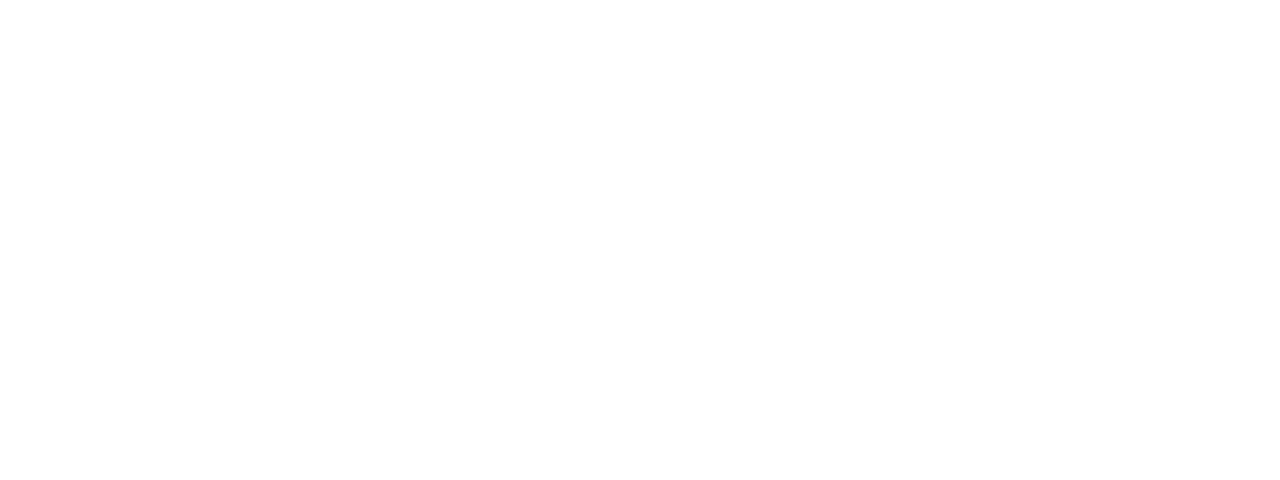
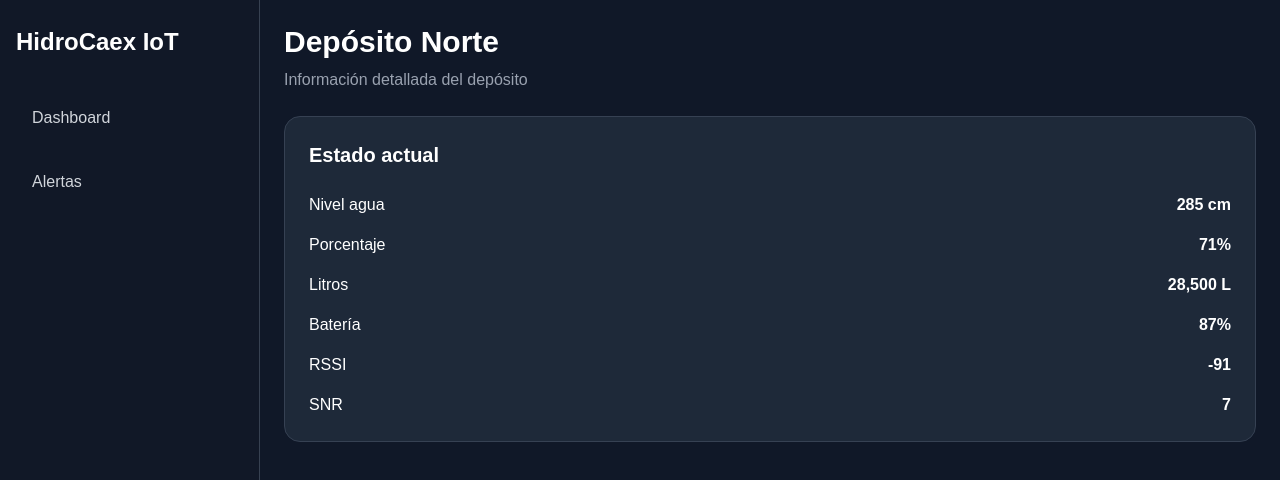
Before and after one commit to dgallardop05/hidrocaex-iot-frontend, a React (Vite) app: page /deposit/1 in a window 1280 px wide. Before the commit this address had no page. Shown: the top 480 px of the page. Built offline with nearby package versions, Linux system fonts and the light colour scheme.

Commit message:
Implemented deposit detail pages

```diff
--- a/src/components/dashboard/DepositCard.module.css
+++ b/src/components/dashboard/DepositCard.module.css
@@ -98,3 +98,8 @@
 .value {
   font-weight: 500;
 }
+
+.link {
+  text-decoration: none;
+  color: inherit;
+}
--- a/src/components/dashboard/DepositCard.tsx
+++ b/src/components/dashboard/DepositCard.tsx
@@ -1,6 +1,8 @@
 import type { Deposit } from '@/types/deposit.types'
 
 import styles from './DepositCard.module.css'
+
+import { Link } from 'react-router-dom'
 
 interface Props {
   deposit: Deposit
@@ -24,6 +26,10 @@
   }
 
   return (
+    <Link
+      to={`/deposit/${deposit.id}`}
+      className={styles.link}
+    >
       <article className={styles.card}>
         <div className={styles.header}>
           <h3 className={styles.title}>
@@ -111,6 +117,7 @@
           </div>
         </div>
       </article>
+    </Link>
   )
 }
 
--- /dev/null
+++ b/src/pages/DepositDetailPage.tsx
@@ -0,0 +1,102 @@
+import { useParams } from 'react-router-dom'
+
+import { mockDeposits } from '@/constants/mockDeposits'
+
+const DepositDetailPage = () => {
+  const { id } = useParams()
+
+  const deposit = mockDeposits.find(
+    (item) => item.id === id,
+  )
+
+  if (!deposit) {
+    return (
+      <div className="text-white">
+        Depósito no encontrado
+      </div>
+    )
+  }
+
+  return (
+    <div className="
+      flex
+      flex-col
+      gap-6
+      w-full
+    ">
+      <div className="
+        flex
+        flex-col
+        gap-2
+      ">
+        <h2 className="text-3xl font-bold">
+          {deposit.name}
+        </h2>
+
+        <p className="text-gray-400">
+          Información detallada del depósito
+        </p>
+      </div>
+
+      <div className="
+        flex
+        flex-wrap
+        gap-6
+      ">
+        <div className="
+          bg-gray-800
+          border
+          border-gray-700
+          rounded-2xl
+          p-6
+          min-w-[320px]
+          flex-1
+        ">
+          <h3 className="text-xl font-semibold mb-6">
+            Estado actual
+          </h3>
+
+          <div className="
+            flex
+            flex-col
+            gap-4
+          ">
+            <div className="flex justify-between">
+              <span>Nivel agua</span>
+              <strong>{deposit.waterLevelCm} cm</strong>
+            </div>
+
+            <div className="flex justify-between">
+              <span>Porcentaje</span>
+              <strong>{deposit.percentage}%</strong>
+            </div>
+
+            <div className="flex justify-between">
+              <span>Litros</span>
+              <strong>
+                {deposit.liters.toLocaleString()} L
+              </strong>
+            </div>
+
+            <div className="flex justify-between">
+              <span>Batería</span>
+              <strong>{deposit.battery}%</strong>
+            </div>
+
+            <div className="flex justify-between">
+              <span>RSSI</span>
+              <strong>{deposit.rssi}</strong>
+            </div>
+
+            <div className="flex justify-between">
+              <span>SNR</span>
+              <strong>{deposit.snr}</strong>
+            </div>
+          </div>
+        </div>
+      </div>
+    </div>
+  )
+}
+
+export default DepositDetailPage
--- a/src/router/AppRouter.tsx
+++ b/src/router/AppRouter.tsx
@@ -7,6 +7,7 @@
 import MainLayout from '@/layouts/MainLayout'
 import DashboardPage from '@/pages/DashboardPage'
 import AlertsPage from '@/pages/AlertsPage'
+import DepositDetailPage from '@/pages/DepositDetailPage'
 
 const AppRouter = () => {
   return (
@@ -21,6 +22,10 @@
             path="/alerts"
             element={<AlertsPage />}
           />
+          <Route
+            path="/deposit/:id"
+            element={<DepositDetailPage />}
+          />
         </Route>
       </Routes>
     </BrowserRouter>
```
Lines whose indentation alone changed are shown as unchanged.
